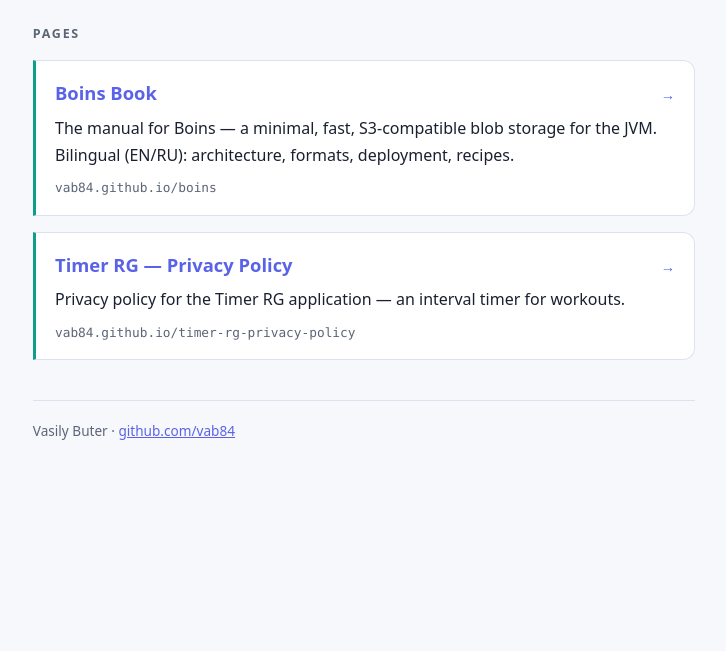
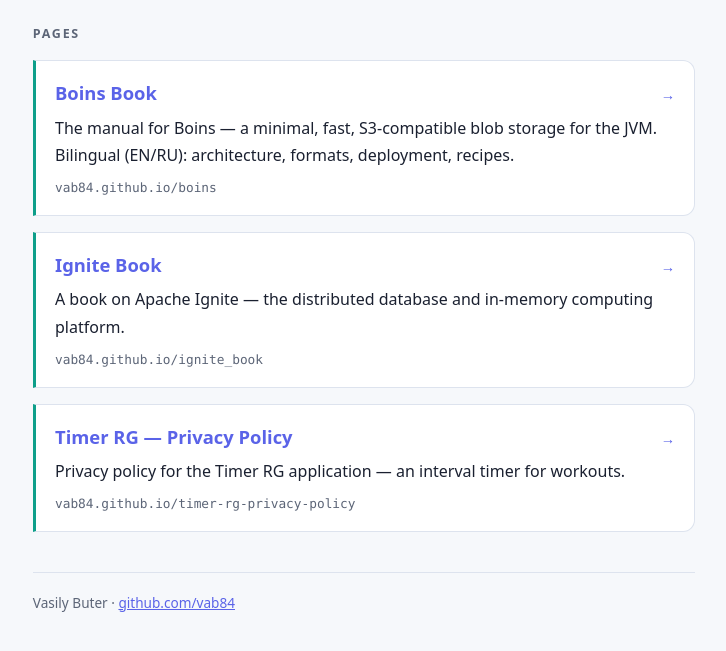
Before and after one commit to vabuter/vabuter.github.io, a plain HTML site: page index.html in a window 1280 px wide. Shown: the part 143-794 px from the top of the page, without its empty margins (276-1002 px from the left). Drawn offline with Linux system fonts and the light colour scheme.

Commit message:
Add Apache Ignite book to the landing page

```diff
--- a/index.html
+++ b/index.html
@@ -57,6 +57,12 @@
     <p class="card-url">vab84.github.io/boins</p>
   </a>
 
+  <a class="card" href="https://vab84.github.io/ignite_book">
+    <p class="card-title">Ignite Book <span class="arrow">→</span></p>
+    <p class="card-desc">A book on Apache Ignite — the distributed database and in-memory computing platform.</p>
+    <p class="card-url">vab84.github.io/ignite_book</p>
+  </a>
+
   <a class="card" href="https://vab84.github.io/timer-rg-privacy-policy/">
     <p class="card-title">Timer RG — Privacy Policy <span class="arrow">→</span></p>
     <p class="card-desc">Privacy policy for the Timer RG application — an interval timer for workouts.</p>
```
